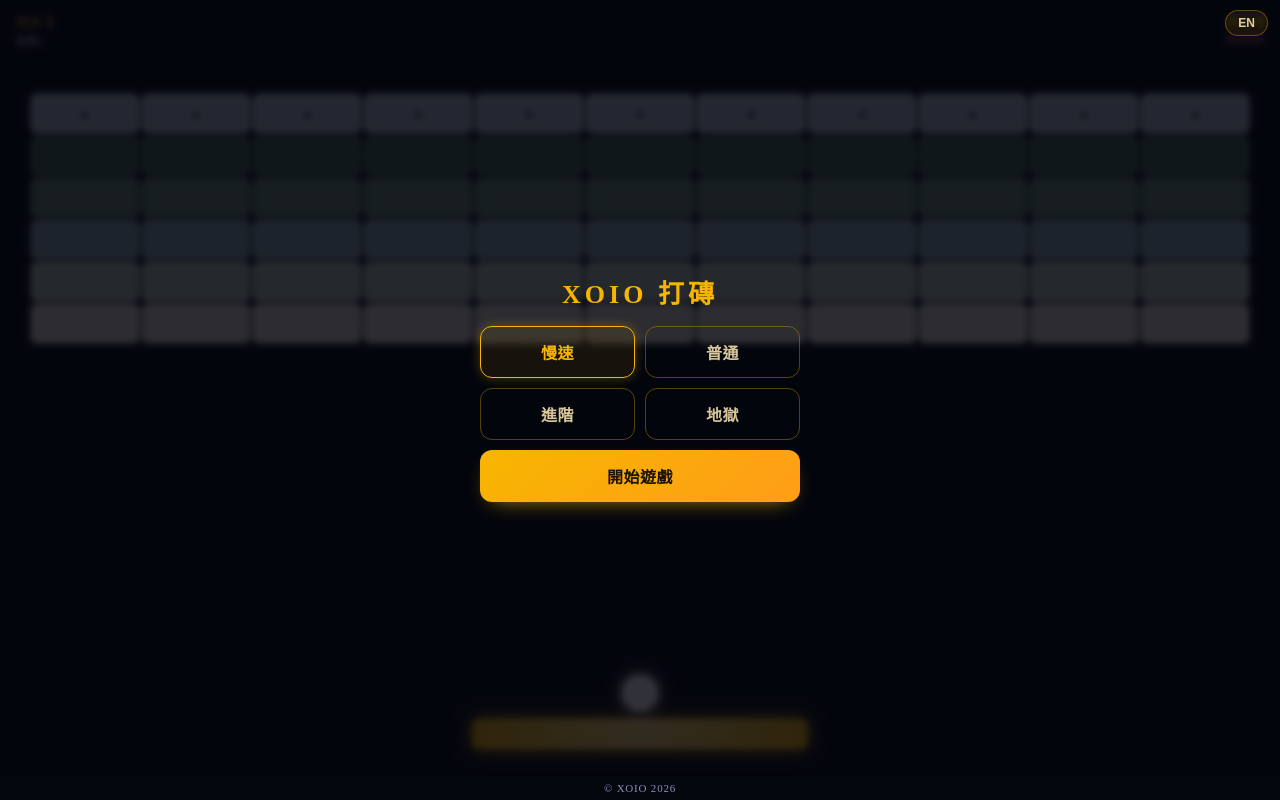
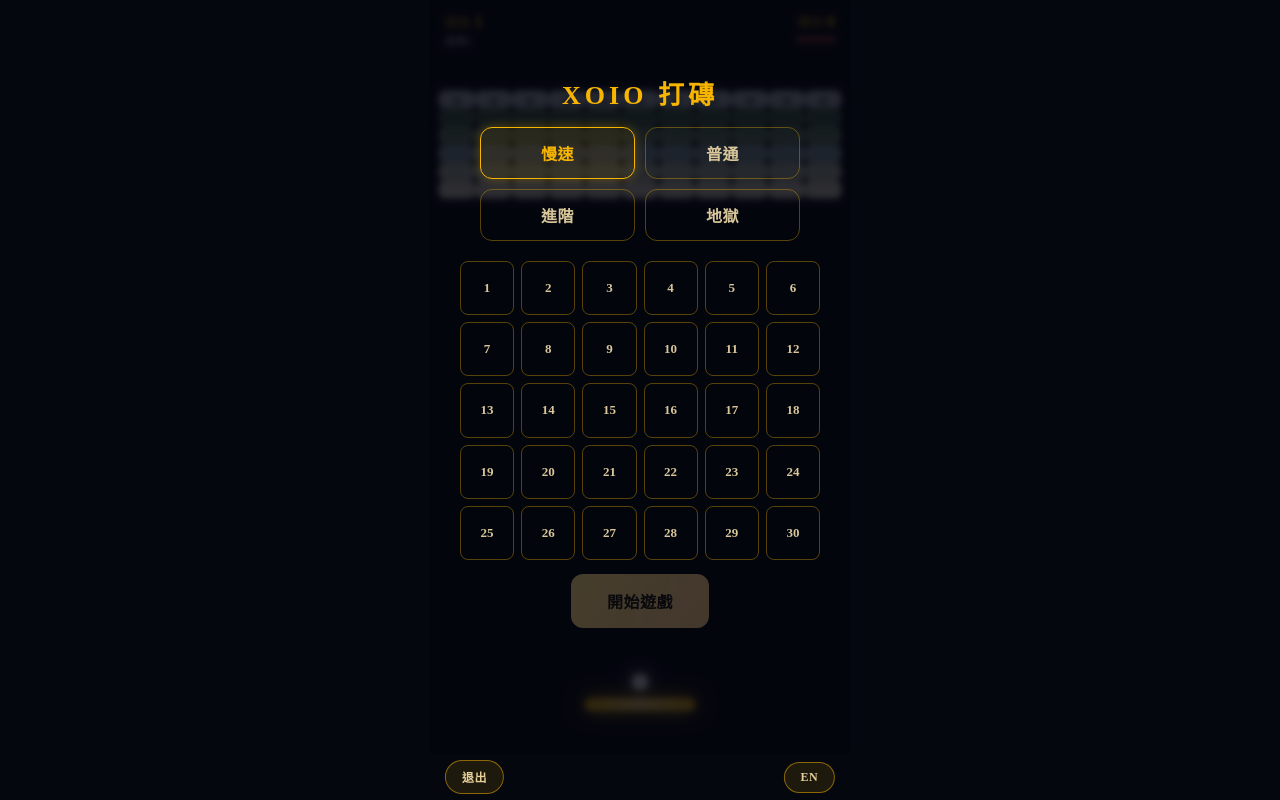
Before and after one commit to poly39-xoio/xoio-breakout-app, a website: page www/index.html in a window 1280 px wide. Both pictures are taken after a click on the button "慢速". Drawn offline with Linux system fonts and the light colour scheme; a web font is replaced by a local one.

Commit message:
打磚: 手機鎖直立/iPad縮欄留白; 大廳速度網格(實心=過關,依速度記錄); 底部退出/語言列; 移除©XOIO; build 6

```diff
--- a/www/index.html
+++ b/www/index.html
@@ -14,7 +14,8 @@
     'Campton','Avenir Next','Montserrat','Inter','Huninn',sans-serif;}
   html{position:fixed;inset:0;overflow:hidden;overscroll-behavior:none;touch-action:none}
   body{position:fixed;inset:0;display:flex;align-items:flex-start;justify-content:center;height:100%;overflow:hidden;overscroll-behavior:none;touch-action:none;user-select:none;-webkit-user-select:none;-webkit-touch-callout:none}
-  .wrap{position:relative;width:100vw;height:calc(100dvh - 24px);display:flex;flex-direction:column}
+  /* 2026-10-09 John:iPad/橫向改為「縮小成直欄、左右留白」→ 舞台寬度上限 = 高度 * 0.56;窄螢幕(手機直立)仍填滿 */
+  .wrap{position:relative;width:min(100vw, calc((100dvh - 46px) * 0.56));height:calc(100dvh - 46px);margin:0 auto;display:flex;flex-direction:column}
   .page-foot{position:fixed;left:0;right:0;bottom:0;height:24px;display:flex;align-items:center;justify-content:center;font-size:11px;letter-spacing:.8px;color:#8b93b8;pointer-events:none;z-index:6}
   .homebtn{position:fixed;left:50%;transform:translateX(-50%);top:10px;z-index:8;background:rgba(247,181,0,.10);border:1px solid rgba(247,181,0,.5);color:#e6cf9a;border-radius:4px;padding:5px 12px;font-size:11px;font-weight:700;letter-spacing:.5px;cursor:pointer;font-family:inherit}
   canvas{display:block;width:100%;height:100%;touch-action:none}
@@ -22,7 +23,7 @@
   .hud b{font-size:17px;color:#f7b500}
   #hLives{color:#ff5a5a}
   .langbtn{position:absolute;top:10px;right:12px;z-index:9;background:rgba(247,181,0,.08);border:1px solid rgba(247,181,0,.35);color:#e6cf9a;border-radius:20px;padding:5px 12px;font-size:12px;font-weight:800;cursor:pointer} .hud .r{text-align:right} .hud .lv{color:rgba(238,242,255,.92);font-size:11px}
-  .overlay{position:absolute;inset:0;display:flex;flex-direction:column;align-items:center;justify-content:center;gap:12px;text-align:center;padding:22px;background:rgba(4,6,14,.82);backdrop-filter:blur(3px);transition:opacity .25s}
+  .overlay{position:absolute;inset:0;display:flex;flex-direction:column;align-items:center;justify-content:center;gap:12px;text-align:center;padding:22px 22px 74px;overflow-y:auto;background:rgba(4,6,14,.82);backdrop-filter:blur(3px);transition:opacity .25s}
   .overlay.hide{opacity:0;pointer-events:none}
   .overlay h1{margin:0;font-size:26px;letter-spacing:4px;color:#f7b500;font-weight:900}
   .overlay p{margin:0;color:rgba(238,242,255,.92);font-size:13px;line-height:1.7}
@@ -40,6 +41,21 @@
   .cell.solid{grid-column:1/-1;border:none;background:linear-gradient(135deg,#f7b500 0%,#ff9e18 100%);color:#1a1204;box-shadow:0 8px 22px -12px rgba(247,181,0,.9)}
   .cell.solid:hover{box-shadow:0 0 16px rgba(247,181,0,.55)}
   .cell.solid:active{transform:translateY(3px) scale(.97);filter:brightness(.88)}
+  /* 2026-10-09:手機橫向提示(網頁版;App 端 iPhone 已在 Info.plist 鎖直立) */
+  .rotate{position:fixed;inset:0;z-index:30;display:none;flex-direction:column;align-items:center;justify-content:center;gap:18px;background:#05070f;color:#e6cf9a;text-align:center;padding:24px}
+  .rotate .ico{font-size:54px;transform:rotate(90deg)}
+  .rotate p{margin:0;font-size:15px;line-height:1.9;color:rgba(238,242,255,.92);font-weight:700;letter-spacing:.5px}
+  .rotate small{display:block;color:#8b93b8;font-weight:400;letter-spacing:0;margin-top:4px}
+  /* 2026-10-09:底部常駐控制列(退出 + 語言) + 大廳速度網格(記錄) */
+  .ctrlbar{position:fixed;left:50%;transform:translateX(-50%);bottom:0;height:46px;width:min(100vw, calc((100dvh - 46px) * 0.56));display:flex;align-items:center;justify-content:space-between;padding:0 16px;box-sizing:border-box;z-index:12}
+  .ctlbtn{pointer-events:auto;background:rgba(247,181,0,.10);border:1px solid rgba(247,181,0,.5);color:#e6cf9a;border-radius:20px;padding:7px 16px;font-size:12px;font-weight:800;letter-spacing:.5px;cursor:pointer;font-family:inherit}
+  .ctlbtn:active{transform:translateY(1px);filter:brightness(.9)}
+  .lobby-grid{display:grid;grid-template-columns:repeat(6,1fr);gap:7px;width:min(360px,92vw);margin:6px auto 2px}
+  .lobby-grid button{aspect-ratio:1;border-radius:8px;border:1px solid rgba(247,181,0,.35);background:transparent;color:#d9c79a;font-weight:800;font-size:13px;cursor:pointer;font-family:inherit;transition:background .12s,color .12s}
+  .lobby-grid button:hover{background:rgba(247,181,0,.12)}
+  .lobby-grid button.done{background:linear-gradient(135deg,#f7b500 0%,#ff9e18 100%);border-color:#f7b500;color:#1a1204}
+  .lobby-grid button.sel{border-color:#fff;box-shadow:inset 0 0 0 2px #fff,0 0 10px rgba(247,181,0,.7)}
+  .btn.dim{opacity:.32;filter:grayscale(.6);box-shadow:none;pointer-events:none}
 </style>
 </head>
 <body>
@@ -51,8 +67,8 @@
   </div>
   <div class="overlay" id="ov"></div>
 </div>
-<div class="page-foot">© XOIO 2026</div>
-<button class="homebtn" id="btnLobby">退出</button>
+<div class="ctrlbar"><button class="ctlbtn" id="btnLobby">退出</button><button class="ctlbtn" id="btnLang2">中</button></div>
+<div class="rotate" id="rotate"><div class="ico">📱</div><p>請將手機轉為直立<br><small>Please rotate your phone to portrait</small></p></div>
 <script>
 /* ============================================================
    XOIO 打磚 36 rounds — 經典配色/計分 + juice
@@ -62,6 +78,9 @@ function fit(){ const dpr=Math.min(window.devicePixelRatio||1,3); const r=cv.get
   W=Math.max(300,Math.round(r.width)); H=Math.max(360,Math.round(r.height));
   cv.width=Math.round(W*dpr); cv.height=Math.round(H*dpr); ctx.setTransform(dpr,0,0,dpr,0,0); }
 window.addEventListener('resize',function(){ fit(); try{ if(G&&G.players&&G.players.length) buildLevel(G.level); }catch(e){} });
+/* 2026-10-09:小螢幕(手機)橫向 → 顯示「請轉直立」遮罩(iPad 尺寸不觸發,改走縮小留白) */
+function checkRotate(){ const el=document.getElementById('rotate'); if(!el)return; const small=Math.min(screen.width,screen.height)<600; const land=window.innerWidth>window.innerHeight; el.style.display=(small&&land)?'flex':'none'; }
+window.addEventListener('resize',checkRotate); window.addEventListener('orientationchange',checkRotate);
 
 /* 經典打磚塊配色 + 分數 */
 const PAL=[
@@ -133,20 +152,20 @@ const G={ mode:'menu', level:0, score:0, lives:MAXLIVES, stall:0, t:0,
 const keys={left:false,right:false};
 const AUTO=new URLSearchParams(location.search).has('auto');
 const _lvlQ=parseInt(new URLSearchParams(location.search).get('level')||'',10); // ?level=N 直接從第 N 關開始 (2026-10-08 John)
-const START_LEVEL=(_lvlQ>=1&&_lvlQ<=LEVELS.length)?_lvlQ-1:0;
+let START_LEVEL=(_lvlQ>=1&&_lvlQ<=LEVELS.length)?_lvlQ-1:0;
 let SPEED_MODE='normal'; // 球速: normal=普通 / advanced=進階 / hell=地獄 (2026-10-08 John)
 try{ const _s=localStorage.getItem('brick_speed'); if(_s==='slow'||_s==='advanced'||_s==='hell') SPEED_MODE=_s; }catch(e){}
 { const _sp=new URLSearchParams(location.search).get('speed'); if(_sp==='slow'||_sp==='normal'||_sp==='advanced'||_sp==='hell') SPEED_MODE=_sp; }
 const SPEED_BASE={normal:250, advanced:350, hell:500};
 /* i18n 中/英 (2026-10-08 John) */
 const I18N={
- zh:{round:'回合',score:'得分',start:'開始遊戲',normal:'普通',advanced:'進階',hell:'地獄',slow:'慢速',lobby:'退出',clear:n=>`回合 ${n} 過關`,next:'下一關 →',go:'GAME OVER',init:n=>`回合 ${n}（${LEVELS[n-1].name}）`,fromhead:'從頭開始',fromlvl:n=>`從第 ${n} 關重來`,allclear:'全部過關! 🎉',done:n=>`共 ${n} 關`,again:'再玩一次',tip:'點畫面 / 空白鍵 發球'},
- en:{round:'ROUND',score:'SCORE',start:'START',normal:'NORMAL',advanced:'ADVANCED',hell:'HELL',slow:'SLOW',lobby:'EXIT',clear:n=>`ROUND ${n} CLEAR`,next:'NEXT →',go:'GAME OVER',init:n=>`ROUND ${n} (${LEVELS[n-1].name})`,fromhead:'FROM START',fromlvl:n=>`RETRY ROUND ${n}`,allclear:'ALL CLEAR! 🎉',done:n=>`${n} ROUNDS`,again:'PLAY AGAIN',tip:'Tap / Space to launch'}
+ zh:{round:'回合',score:'得分',start:'開始遊戲',normal:'普通',advanced:'進階',hell:'地獄',slow:'慢速',lobby:'退出',clear:n=>`回合 ${n} 過關`,next:'下一關 →',go:'GAME OVER',init:n=>`回合 ${n}（${LEVELS[n-1].name}）`,fromhead:'從頭開始',fromlvl:n=>`從第 ${n} 關重來`,allclear:'全部過關! 🎉',done:n=>`共 ${n} 關`,again:'再玩一次',tip:'點畫面 / 空白鍵 發球',menuTip:'點速度 → 點格子直接從該關開始（實心＝已過關）'},
+ en:{round:'ROUND',score:'SCORE',start:'START',normal:'NORMAL',advanced:'ADVANCED',hell:'HELL',slow:'SLOW',lobby:'EXIT',clear:n=>`ROUND ${n} CLEAR`,next:'NEXT →',go:'GAME OVER',init:n=>`ROUND ${n} (${LEVELS[n-1].name})`,fromhead:'FROM START',fromlvl:n=>`RETRY ROUND ${n}`,allclear:'ALL CLEAR! 🎉',done:n=>`${n} ROUNDS`,again:'PLAY AGAIN',tip:'Tap / Space to launch',menuTip:'Pick a speed, then tap a round (solid = cleared)'}
 };
 let LANG='zh'; try{ if(localStorage.getItem('brick_lang')==='en') LANG='en'; }catch(e){}
 function T(){ return I18N[LANG]; }
-function applyLang(){ const t=T(); const a=document.getElementById('lblRound'); if(a)a.textContent=t.round; const b=document.getElementById('lblScore'); if(b)b.textContent=t.score; const hb=document.getElementById('btnLobby'); if(hb)hb.textContent=t.lobby; }
-function setLang(l){ LANG=(l==='en')?'en':'zh'; try{ localStorage.setItem('brick_lang',LANG); }catch(e){} applyLang(); if(G&&G.mode==='menu') showOverlay('menu'); }
+function applyLang(){ const t=T(); const a=document.getElementById('lblRound'); if(a)a.textContent=t.round; const b=document.getElementById('lblScore'); if(b)b.textContent=t.score; const hb=document.getElementById('btnLobby'); if(hb)hb.textContent=t.lobby; const lg=document.getElementById('btnLang2'); if(lg)lg.textContent=(LANG==='en')?'中文':'EN'; }
+function setLang(l){ LANG=(l==='en')?'en':'zh'; try{ localStorage.setItem('brick_lang',LANG); }catch(e){} applyLang(); if(G&&G.mode==='menu') showOverlay('menu', true); }
 const MAXBALLS=10;
 
 function roundSpeed(i){ const n=LEVELS.length, f=Math.sqrt((W/420)*(H/760)); let v; if(SPEED_MODE==='hell') v=800+(n>1?i*200/(n-1):0); else if(SPEED_MODE==='advanced') v=500+(n>1?i*200/(n-1):0); else if(SPEED_MODE==='slow') v=150+(n>1?i*50/(n-1):0); else v=250+(n>1?i*150/(n-1):0); return v*f; }
@@ -310,29 +329,53 @@ function updateHud(){ document.getElementById('hLevel').textContent=G.level+1;
   document.getElementById('hName').textContent=LEVELS[G.level].name;
   document.getElementById('hScore').textContent=G.score;
   document.getElementById('hLives').textContent='♥'.repeat(Math.max(0,G.lives))+'♡'.repeat(Math.max(0,MAXLIVES-G.lives)); }
+/* 2026-10-09:過關記錄(4 種速度各自記錄,localStorage;實心＝已過關) */
+const PROGKEY='brick_prog_v1';
+const PROG={
+  get:function(sp){ try{ var o=JSON.parse(localStorage.getItem(PROGKEY)||'{}'); return o[sp]||{}; }catch(e){ return {}; } },
+  mark:function(sp,i){ try{ var o=JSON.parse(localStorage.getItem(PROGKEY)||'{}'); o[sp]=o[sp]||{}; o[sp][i]=1; localStorage.setItem(PROGKEY,JSON.stringify(o)); }catch(e){} }
+};
 const ov=document.getElementById('ov');
-function showOverlay(kind){
+let SEL_LEVEL=-1, SPEED_PICKED=false;
+function renderLobbyGrid(){
+  const g=document.getElementById('lobbyGrid'); if(!g) return;
+  const sb=document.getElementById('lobbyStart');
+  if(!SPEED_PICKED){ g.style.display='none'; if(sb) sb.style.display='none'; return; }
+  g.style.display=''; if(sb) sb.style.display='';
+  const done=PROG.get(SPEED_MODE); g.innerHTML='';
+  for(let i=0;i<LEVELS.length;i++){
+    const b=document.createElement('button'); b.textContent=(i+1);
+    const cls=[]; if(done[i]) cls.push('done'); if(i===SEL_LEVEL) cls.push('sel'); b.className=cls.join(' ');
+    b.onclick=function(){ SEL_LEVEL=i; renderLobbyGrid(); };
+    g.appendChild(b);
+  }
+  if(sb){ if(SEL_LEVEL>=0) sb.classList.remove('dim'); else sb.classList.add('dim');
+    sb.onclick=function(){ if(SEL_LEVEL>=0){ START_LEVEL=SEL_LEVEL; onStart(); } }; }
+}
+function showOverlay(kind, keepPick){
   ov.classList.remove('hide');
-  const _hb=document.getElementById('btnLobby'); if(_hb)_hb.style.display='none';
-  if(kind==='menu'){ const t=T(); ov.innerHTML=`<button class="langbtn" id="langBtn">${LANG==='en'?'中':'EN'}</button><h1>XOIO 打磚</h1><div class="menu-grid"><button class="cell sp ${SPEED_MODE==='slow'?'on':''}" data-sp="slow">${t.slow}</button><button class="cell sp ${SPEED_MODE==='normal'?'on':''}" data-sp="normal">${t.normal}</button><button class="cell sp ${SPEED_MODE==='advanced'?'on':''}" data-sp="advanced">${t.advanced}</button><button class="cell sp ${SPEED_MODE==='hell'?'on':''}" data-sp="hell">${t.hell}</button><button class="cell solid" id="startBtn">${t.start}</button></div>
+  if(kind==='menu' && !keepPick){ SPEED_PICKED=false; SEL_LEVEL=-1; }
+  if(kind==='menu'){ const t=T(); ov.innerHTML=`<h1>XOIO 打磚</h1><div class="menu-grid"><button class="cell sp ${SPEED_MODE==='slow'?'on':''}" data-sp="slow">${t.slow}</button><button class="cell sp ${SPEED_MODE==='normal'?'on':''}" data-sp="normal">${t.normal}</button><button class="cell sp ${SPEED_MODE==='advanced'?'on':''}" data-sp="advanced">${t.advanced}</button><button class="cell sp ${SPEED_MODE==='hell'?'on':''}" data-sp="hell">${t.hell}</button></div><div class="lobby-grid" id="lobbyGrid"></div><button class="btn dim" id="lobbyStart">${t.start}</button>
       `; }
   else if(kind==='levelclear'){ const t=T(); ov.innerHTML=`<h1>${t.clear(G.level+1)}</h1><p>${t.score} <b>${G.score}</b></p><button class="btn" id="startBtn">${t.next}</button>`; }
   else if(kind==='gameover'){ const t=T(); ov.innerHTML=`<h1>${t.go}</h1><p>${t.init(G.level+1)} · ${t.score} <b>${G.score}</b></p><div class="go-btns"><button class="btn" id="startBtn">${t.fromhead}</button><button class="btn" id="retryBtn">${t.fromlvl(G.level+1)}</button></div>`; }
   else if(kind==='win'){ const t=T(); ov.innerHTML=`<h1>${t.allclear}</h1><p>${t.done(LEVELS.length)} · ${t.score} <b>${G.score}</b></p><button class="btn" id="startBtn">${t.again}</button>`; }
   const b=document.getElementById('startBtn'); if(b) b.onclick=onStart;
-  ov.querySelectorAll('.menu-grid .cell.sp').forEach(bt=>{ bt.onclick=()=>{ SPEED_MODE=bt.getAttribute('data-sp'); try{ localStorage.setItem('brick_speed',SPEED_MODE); }catch(e){} ov.querySelectorAll('.menu-grid .cell.sp').forEach(x=>x.classList.toggle('on',x===bt)); }; });
+  ov.querySelectorAll('.menu-grid .cell.sp').forEach(bt=>{ bt.onclick=()=>{ SPEED_MODE=bt.getAttribute('data-sp'); SPEED_PICKED=true; try{ localStorage.setItem('brick_speed',SPEED_MODE); }catch(e){} ov.querySelectorAll('.menu-grid .cell.sp').forEach(x=>x.classList.toggle('on',x===bt)); renderLobbyGrid(); }; });
   const rb=document.getElementById('retryBtn'); if(rb) rb.onclick=onRetry;
   const lb=document.getElementById('langBtn'); if(lb) lb.onclick=()=>{ setLang(LANG==='en'?'zh':'en'); };
+  if(kind==='menu') renderLobbyGrid();
 }
-function hideOverlay(){ ov.classList.add('hide'); const _hb=document.getElementById('btnLobby'); if(_hb)_hb.style.display=''; }
+function hideOverlay(){ ov.classList.add('hide'); }
 function onStart(){ if(G.mode==='menu'||G.mode==='gameover'||G.mode==='win'){ G.level=START_LEVEL; G.score=0; G.lives=MAXLIVES; buildLevel(G.level); }
   else if(G.mode==='levelclear'){ G.level++; buildLevel(G.level); }
   hideOverlay(); updateHud(); G.mode='ready'; if(AUTO) launch(); }
 function onRetry(){ G.lives=MAXLIVES; buildLevel(G.level); hideOverlay(); updateHud(); G.mode='ready'; if(AUTO) launch(); }
-function checkClear(){ if(G.mode==='play' && G.bricks.every(b=>!b.alive||b.type==='hard')){ SFX.clear(); G.flash=0.4;
+function checkClear(){ if(G.mode==='play' && G.bricks.every(b=>!b.alive||b.type==='hard')){ SFX.clear(); G.flash=0.4; try{ PROG.mark(SPEED_MODE,G.level); }catch(e){}
   if(G.level>=LEVELS.length-1){ G.mode='win'; showOverlay('win'); } else { G.mode='levelclear'; showOverlay('levelclear'); } } }
 const _lb=document.getElementById('btnLobby'); if(_lb) _lb.onclick=function(){ G.mode='menu'; showOverlay('menu'); };
-fit(); buildLevel(0); G.mode='menu'; updateHud(); applyLang(); showOverlay('menu'); if(AUTO||_lvlQ>=1){ onStart(); } requestAnimationFrame(loop);
+const _lb2=document.getElementById('btnLang2'); if(_lb2) _lb2.onclick=function(){ setLang(LANG==='en'?'zh':'en'); };
+fit(); buildLevel(0); G.mode='menu'; updateHud(); applyLang(); checkRotate(); showOverlay('menu'); if(AUTO||_lvlQ>=1){ onStart(); } requestAnimationFrame(loop);
 </script>
 </body>
 </html>
```
Also changed, not shown: 2 other files.
